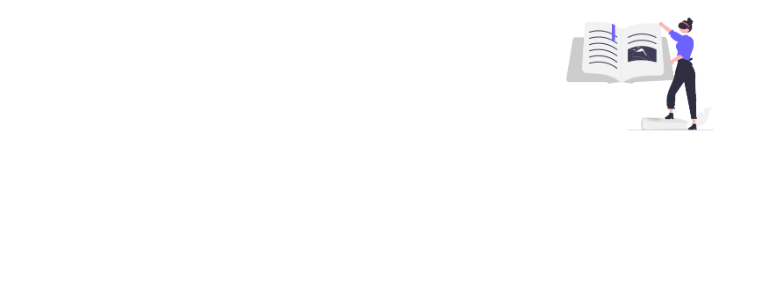
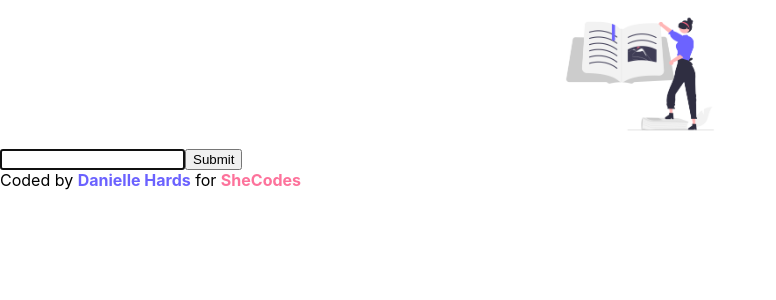
Before and after one commit to DanielleHards/react-dictionary, a React (Create React App) app: page / in a window 1280 px wide. Shown: the top 300 px of the page, without its empty margins (0-776 px from the left). Built offline with nearby package versions, Linux system fonts and the light colour scheme; the HTML template or start-up script is replaced by a standard one.

Commit message:
added search engine functionality

```diff
--- a/src/App.css
+++ b/src/App.css
@@ -3,3 +3,11 @@
   display: block;
   margin: 0 auto;
 }
+.studentName {
+  color: #6b62ff;
+  font-weight: 700;
+}
+.sheCodes {
+  color: #fd729b;
+  font-weight: 700;
+}
--- a/src/App.js
+++ b/src/App.js
@@ -1,11 +1,26 @@
 import "./App.css";
 import book from "./book.png";
+import Dictionary from "./Dictionary";
 
 function App() {
   return (
     <div className="App">
-      <header className="App-header"></header>
-      <img src={book} className="book-img img-fluid" alt="cartoon book lover" />
+      <div className="container">
+        <header className="App-header">
+          <img
+            src={book}
+            className="book-img img-fluid"
+            alt="cartoon book lover"
+          />
+        </header>
+        <main>
+          <Dictionary />
+        </main>
+        <footer className="text-center">
+          Coded by <span className="studentName">Danielle Hards</span> for{" "}
+          <span className="sheCodes">SheCodes</span>
+        </footer>
+      </div>
     </div>
   );
 }
--- /dev/null
+++ b/src/Dictionary.js
@@ -0,0 +1,21 @@
+import React, { useState } from "react";
+import "./Dictionary.css";
+
+export default function Dictionary() {
+  let [word, setWord] = useState("");
+  function search(event) {
+    event.preventDefault();
+    alert(`Searching for ${word}`);
+  }
+  function handleWordChange(event) {
+    setWord(event.target.value);
+  }
+  return (
+    <div className="Dictionary">
+      <form onSubmit={search}>
+        <input type="search" autoFocus={true} onChange={handleWordChange} />
+        <input type="submit" className="btn btn-primary" />
+      </form>
+    </div>
+  );
+}
```
Also changed, not shown: src/Dictionary.css (added).
